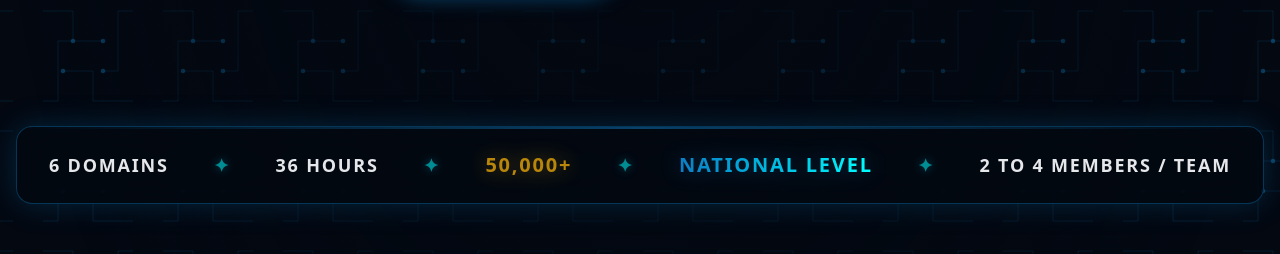
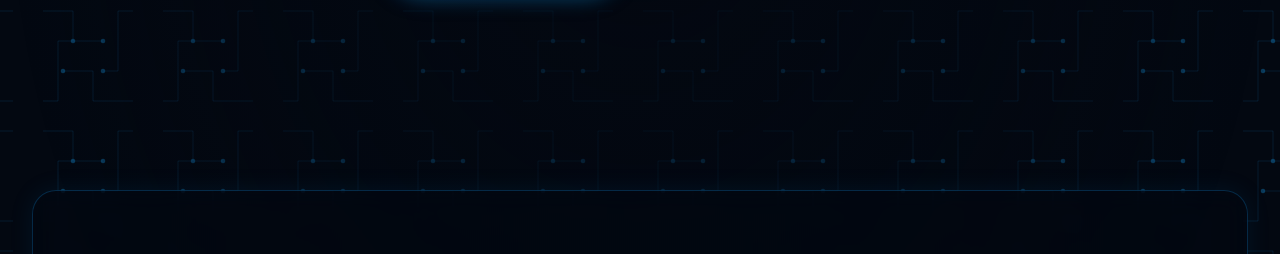
Before and after one commit to Sharanx77/neo-nexus-36.1, a Next.js app: page / in a window 1280 px wide. Shown: the part 992-1246 px from the top of the page. Built offline with nearby package versions, Linux system fonts and the light colour scheme.

Commit message:
Update page.tsx

```diff
--- a/app/page.tsx
+++ b/app/page.tsx
@@ -1,10 +1,10 @@
 import Navbar from "../components/Navbar";
 import Hero from "../components/Hero";
-import Stats from "../components/Stats";
+// Removed Stats since they are now beautifully integrated into the About section!
 import About from "../components/About";
 import Tracks from "../components/Tracks";
 import Timeline from "../components/Timeline";
-import MediaGallery from "../components/MediaGallery";
+import Gallery from "../components/Gallery"; // Updated to match our file name
 import Sponsors from "../components/Sponsors";
 import Host from "../components/Host";
 import Contact from "../components/Contact";
@@ -14,18 +14,17 @@ export default function Home() {
   return (
     <>
       <Navbar />
-      <main>
+      <main className="overflow-hidden"> {/* Added overflow-hidden to prevent horizontal scrolling issues */}
         <Hero />
-        <Stats />
         <About />
         <Tracks />
         <Timeline />
-        <MediaGallery />
+        <Gallery />
         <Sponsors />
         <Host />
         <Contact />
-        <Footer />
       </main>
+      <Footer />
     </>
   );
 }
```
